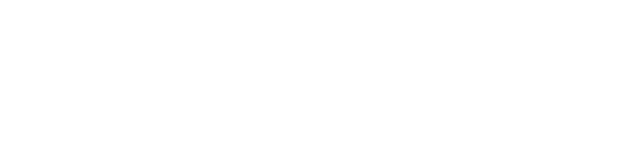
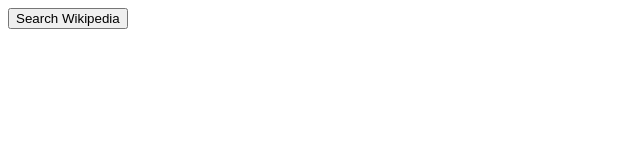
Before and after one commit to calinleo/apiWiki, a plain HTML site: page index.html in a window 1280 px wide. Shown: the whole page, without its empty margins (0-640 px from the left). Drawn offline with Linux system fonts and the light colour scheme.

Commit message:
Added Search Wiki btn

```diff
--- a/index.html
+++ b/index.html
@@ -7,6 +7,6 @@
     <title>Api Wiki</title>
 </head>
 <body>
-
+    <input type="button" id="search" value="Search Wikipedia">
 </body>
 </html>
```
